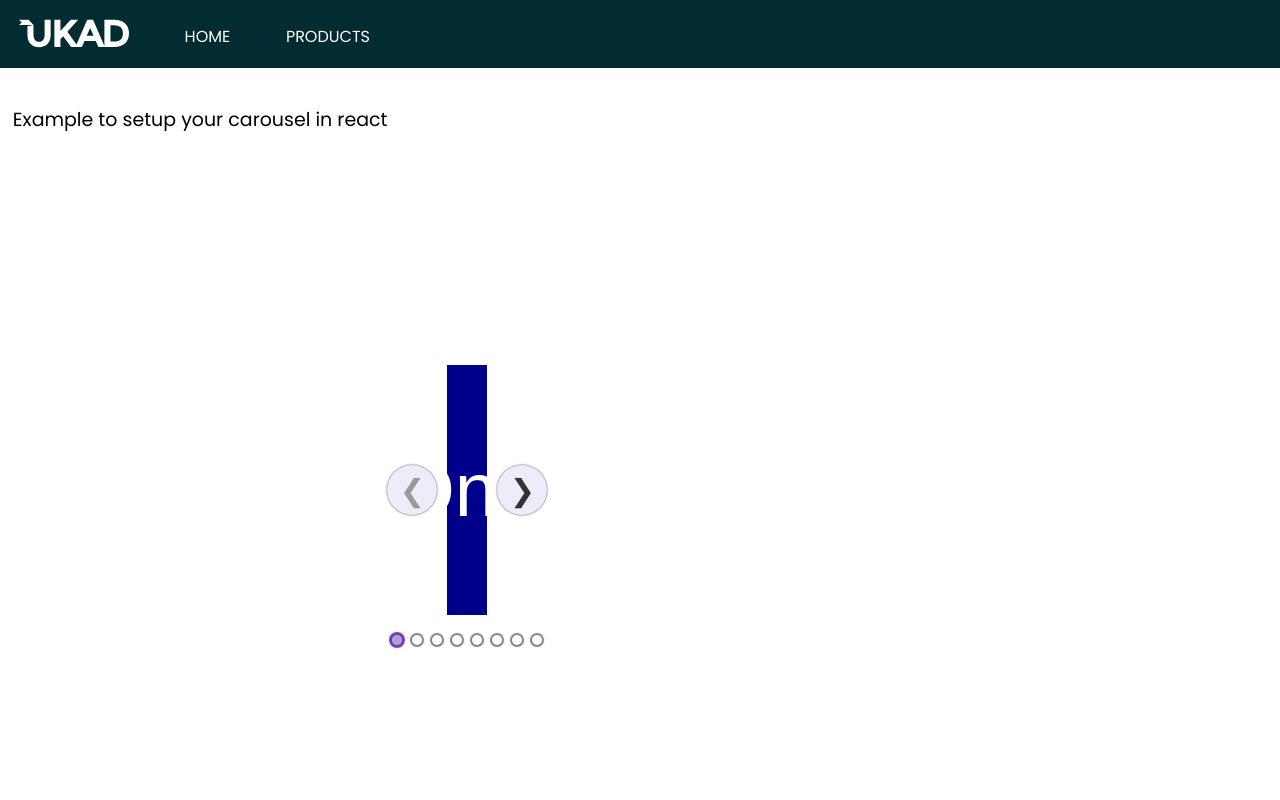
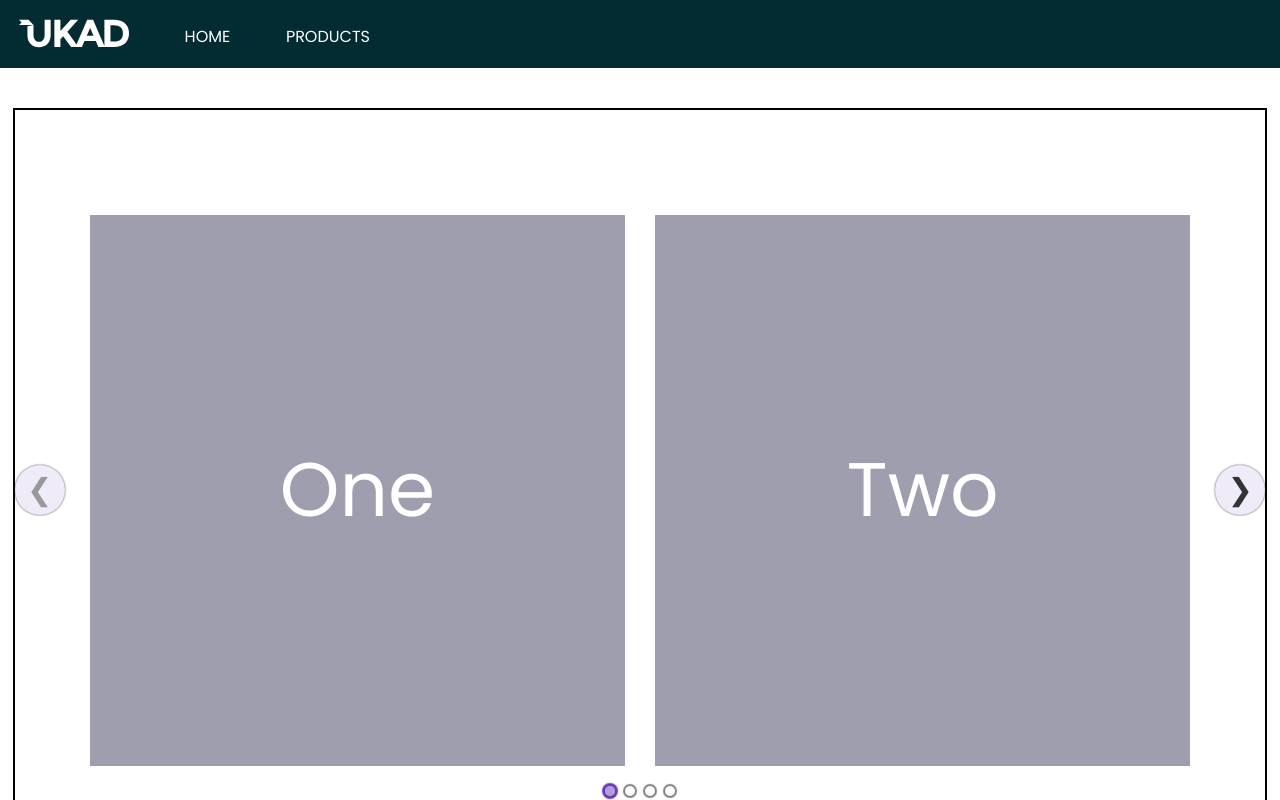
Before and after one commit to kirilsone/ukad_test, a React (Create React App) app: page / in a window 1280 px wide. Shown: the top 800 px of the page. Built offline with nearby package versions, Linux system fonts and the light colour scheme.

Commit message:
fix Z-index carousel

```diff
--- a/src/App.js
+++ b/src/App.js
@@ -10,7 +10,7 @@ const App = () => {
       <div className={'appWrap'}>
           <Header/>
            <div id={'main'}>
-               <Home/>
+              <Home/>
            </div>
           <Footer/>
       </div>
--- a/src/components/Header/Header.module.css
+++ b/src/components/Header/Header.module.css
@@ -6,6 +6,7 @@
 .navWrap {
     position: sticky;
     top: 0;
+    z-index: 1;
     width: 100%;
     background-color: #022B32;
     padding: 1em;
--- a/src/components/Home/Home.tsx
+++ b/src/components/Home/Home.tsx
@@ -1,8 +1,8 @@
 import React from "react";
-import ReactDOM from "react-dom";
 import Carousel from "react-elastic-carousel";
 import Item from "./Item";
 import "./styles.css";
+import Card4 from "../Products/CardsSection/Cards/Card4/Card4";
 
 const breakPoints = [
     { width: 1, itemsToShow: 1 },
@@ -12,14 +12,13 @@ const breakPoints = [
 ];
 
 const Home = () => {
-    return <>
-        <h1 style={{ textAlign: "center" }}>Example to setup your carousel in react</h1>
+    return<>
         <div className="App">
-            <Carousel breakPoints={breakPoints}>
+            <Carousel breakPoints={breakPoints} isRTL={false}>
                 <Item>One</Item>
                 <Item>Two</Item>
                 <Item>Three</Item>
-                <Item>Four</Item>
+                <Item><Card4/></Item>
                 <Item>Five</Item>
                 <Item>Six</Item>
                 <Item>Seven</Item>
@@ -29,7 +28,6 @@ const Home = () => {
     </>
 }
 
-const rootElement = document.getElementById("root");
-ReactDOM.render(<Home />, rootElement);
+
 
 export default Home;
--- a/src/components/Home/Item.js
+++ b/src/components/Home/Item.js
@@ -4,9 +4,9 @@ export default styled.div`
   display: flex;
   justify-content: center;
   align-items: center;
-  height: 250px;
+  height: 551px;
   width: 100%;
-  background-color: #00008B;
+  background-color: #9e9eaf;
   color: #fff;
   margin: 0 15px;
   font-size: 4em;
--- a/src/components/Home/styles.css
+++ b/src/components/Home/styles.css
@@ -1,7 +1,24 @@
 .App {
-    font-family: sans-serif;
     display: flex;
+    flex-direction: column;
     align-items: center;
     justify-content: center;
+    max-width: 95rem;
     height: 100vh;
+    width: 1500px;
+    margin: 0 auto;
+    border: black 2px solid;
 }
+
+.controls-wrapper {
+    width: 100%;
+}
+
+.carousel-wrapper {
+    width: 100%;
+}
+
+.rec-carousel-item:focus {
+    outline: none;
+    box-shadow: inset 0 0 1px 0px violet;
+}
--- a/src/components/Products/CardsSection/Cards/Card4/Card4.tsx
+++ b/src/components/Products/CardsSection/Cards/Card4/Card4.tsx
@@ -10,9 +10,6 @@ const Card4 = () => {
             <h6>Hardost</h6>
             <p>Falbygdens Rekommenderar LEtivaz AOP opast hardost</p>
         </div>
-
-
-
     </>
 }
 
```
